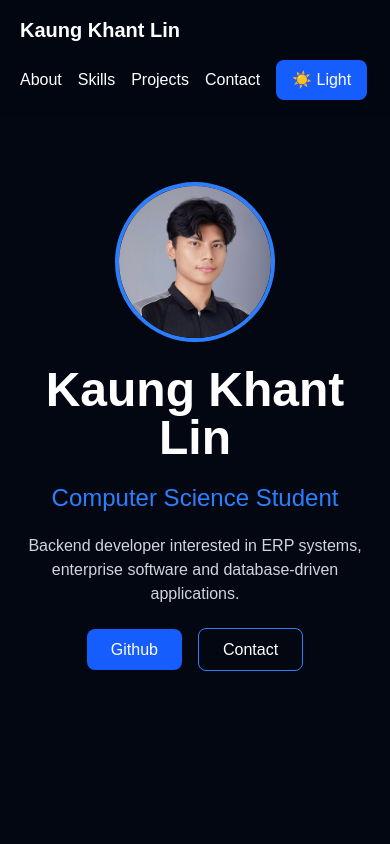
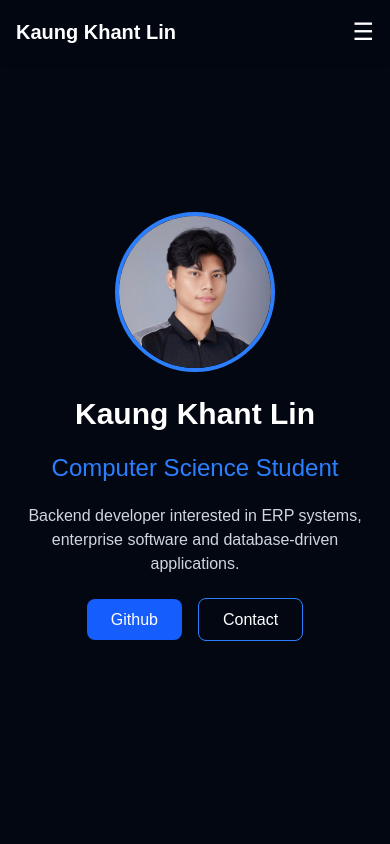
Before and after one commit to BL4GGYL/BL4GGYL, a React app: page / in a window 390 px wide. Shown: the top 844 px of the page. Built offline with nearby package versions, Linux system fonts and the light colour scheme; the HTML template or start-up script is replaced by a standard one.

Commit message:
Fix mobile responsive navbar

```diff
--- a/src/App.jsx
+++ b/src/App.jsx
@@ -5,6 +5,8 @@ function App() {
   const [darkMode, setDarkMode] = useState(
     localStorage.getItem("theme") !== "light"
   );
+
+  const [menuOpen, setMenuOpen] = useState(false);
 
 
   const toggleTheme = () => {
@@ -60,20 +62,59 @@ function App() {
         className={
           darkMode
             ?
-            "fixed w-full z-10 bg-gray-950/90 backdrop-blur p-4 flex flex-col md:flex-row gap-4 md:justify-between px-5 md:px-10"
+            "fixed top-0 w-full z-50 bg-gray-950/90 backdrop-blur p-4 shadow"
             :
-            "fixed w-full z-10 bg-white/90 backdrop-blur p-4 flex flex-col md:flex-row gap-4 md:justify-between px-5 md:px-10 shadow"
+            "fixed top-0 w-full z-50 bg-white/90 backdrop-blur p-4 shadow"
         }
       >
 
+        <div className="flex justify-between items-center">
 
           <h1 className="text-xl font-bold">
             Kaung Khant Lin
           </h1>
 
 
+          <button
+            className="md:hidden text-2xl"
+            onClick={() => setMenuOpen(!menuOpen)}
+          >
+            ☰
+          </button>
 
-        <div className="flex flex-wrap items-center gap-4">
+
+
+          <div className="hidden md:flex items-center gap-5">
+
+            <a href="#about">About</a>
+            <a href="#skills">Skills</a>
+            <a href="#projects">Projects</a>
+            <a href="#contact">Contact</a>
+
+
+            <button
+              onClick={toggleTheme}
+              className="bg-blue-600 text-white px-4 py-2 rounded-lg"
+            >
+              {
+                darkMode
+                  ?
+                  "☀️"
+                  :
+                  "🌙"
+              }
+            </button>
+
+          </div>
+
+
+        </div>
+
+
+        {
+          menuOpen &&
+
+          <div className="md:hidden flex flex-col gap-4 mt-4">
 
             <a href="#about">
               About
@@ -96,7 +137,6 @@ function App() {
               onClick={toggleTheme}
               className="bg-blue-600 text-white px-4 py-2 rounded-lg"
             >
-
               {
                 darkMode
                   ?
@@ -104,15 +144,15 @@ function App() {
                   :
                   "🌙 Dark"
               }
-
             </button>
 
 
           </div>
 
+        }
+
 
       </nav>
-
 
 
 
@@ -133,7 +173,7 @@ function App() {
 
 
 
-        <h1 className="text-5xl font-bold mb-5">
+        <h1 className="text-3xl sm:text-4xl md:text-5xl font-bold mb-5">
           Kaung Khant Lin
         </h1>
 
```
Lines whose indentation alone changed are shown as unchanged.
